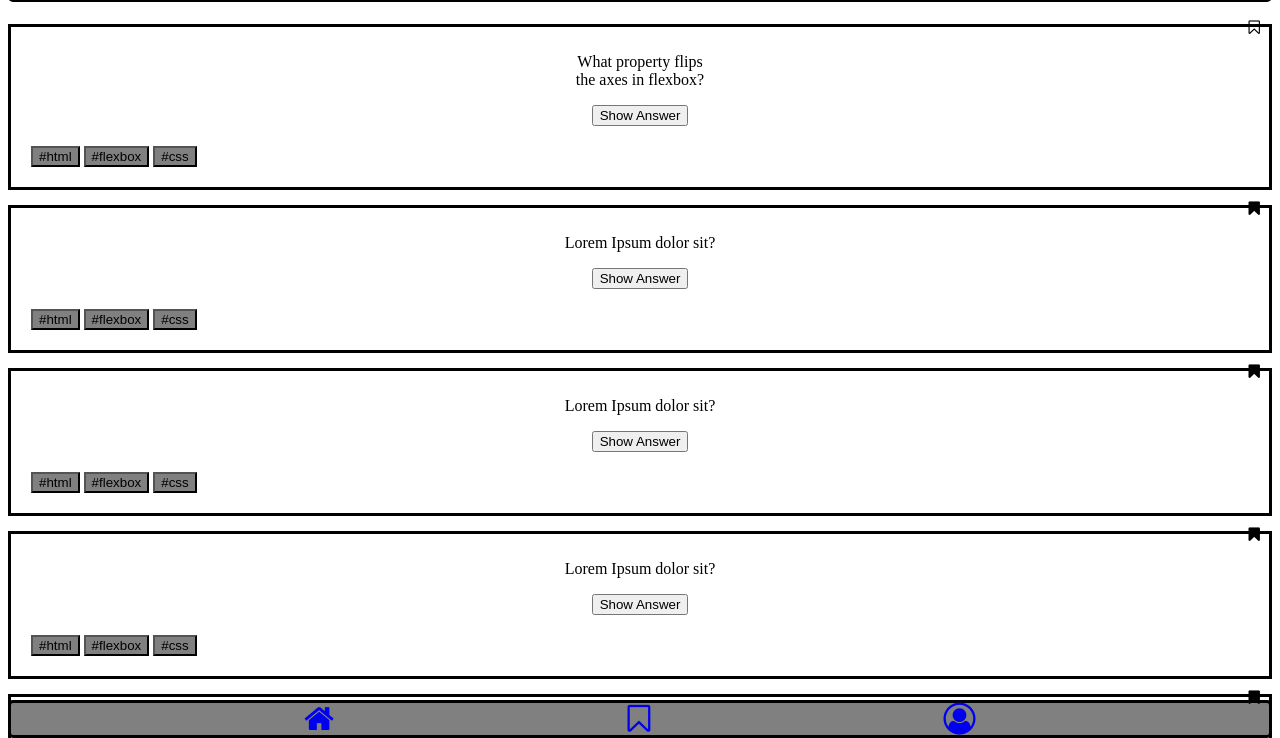
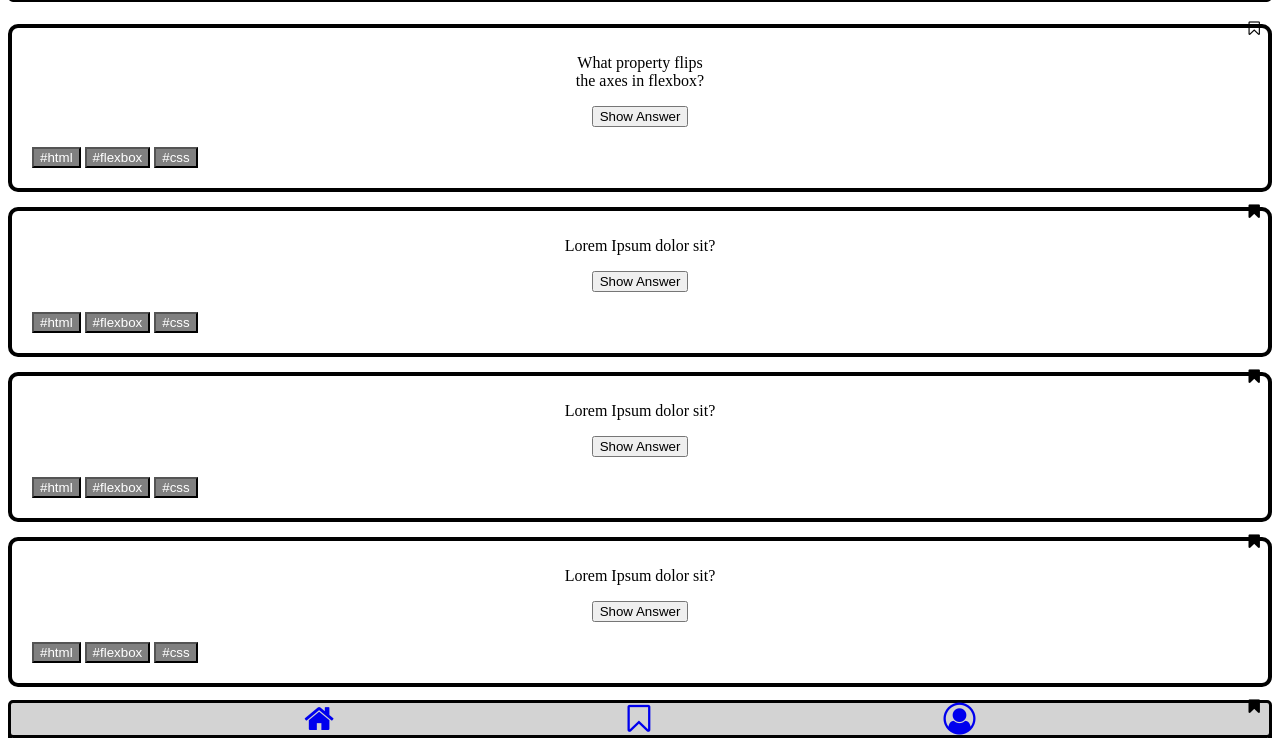
Before and after one commit to Nicole-Schwarz/Quiz-App, a plain HTML site: page index.html in a window 1280 px wide. Shown: the part 62-800 px from the top of the page. Drawn offline with Linux system fonts and the light colour scheme.

Commit message:
update accessibilty

```diff
--- a/css/styles.css
+++ b/css/styles.css
@@ -1,7 +1,9 @@
 * {
   box-sizing: border-box;
 }
-
+.app {
+  background-color: bisque;
+}
 .headline {
   background-color: lightgrey;
   display: flex;
@@ -30,9 +32,11 @@
 }
 .answer-buttons {
   background-color: grey;
+  color: white;
 }
 .box {
-  border: solid;
+  border: 4px solid;
+  border-radius: 10px;
   margin-bottom: 15px;
   padding: 10px;
 }
@@ -44,7 +48,7 @@ footer {
   display: flex;
   position: sticky;
   bottom: 0;
-  background-color: grey;
+  background-color: lightgrey;
   border: solid;
   border-radius: 5px;
 }
```
